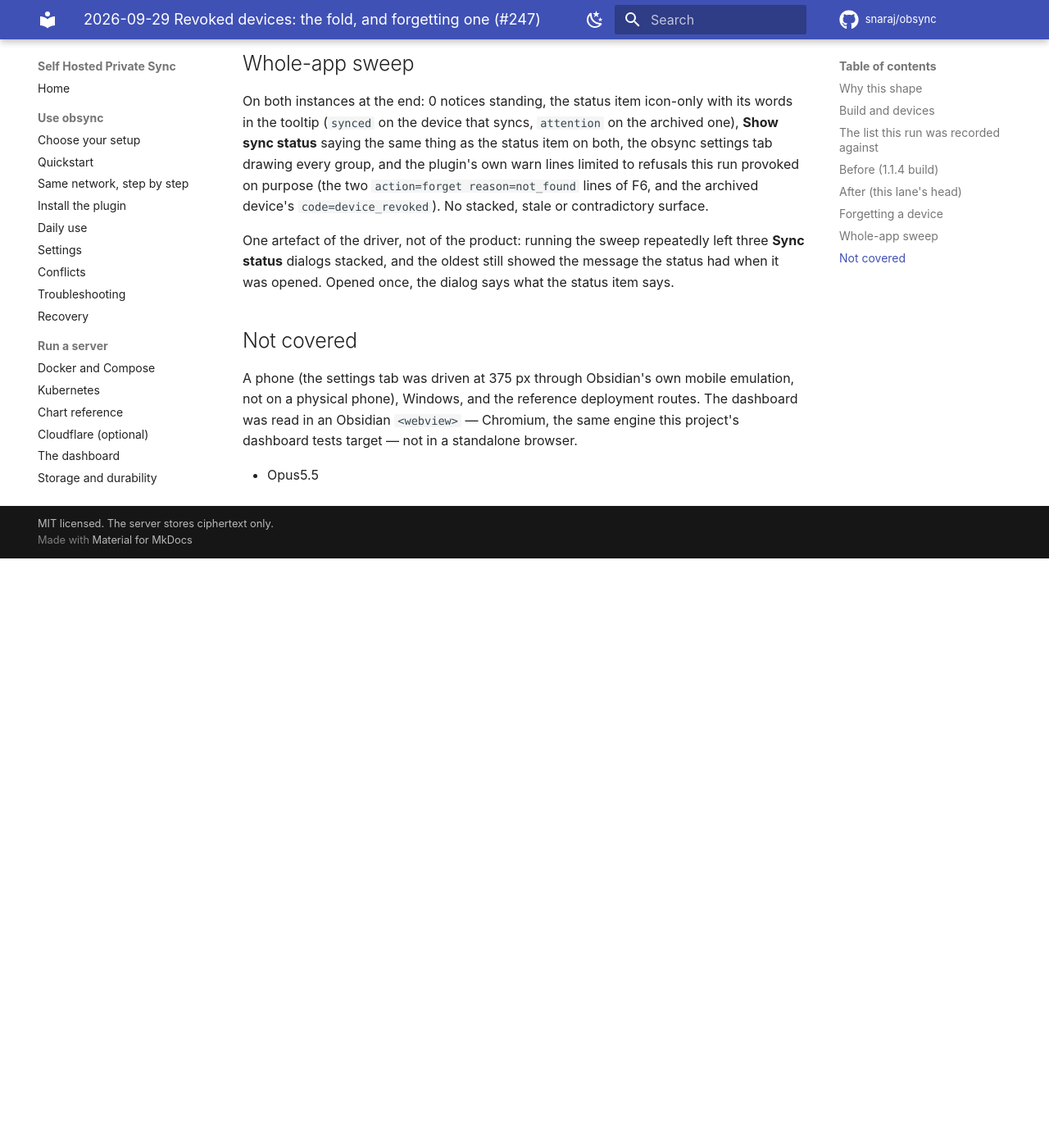
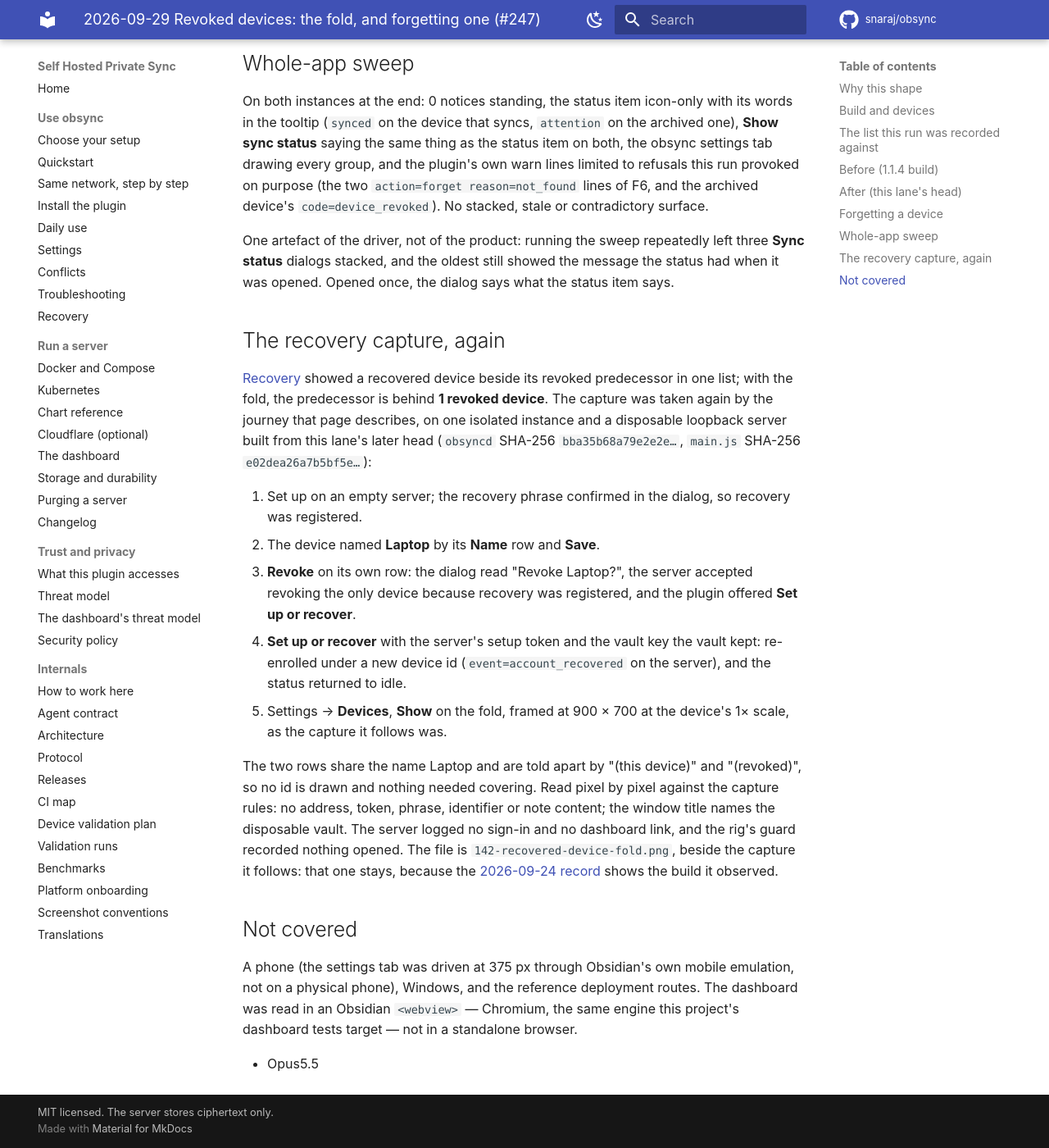
Before and after one commit to snaraj/obsync, an MkDocs documentation site: the page built from docs/validation-runs/2026-09-29-revoked-devices.md, in a window 1280 px wide and 1400 px high, scrolled down 3702 px. Shown: the whole window at 82% size. Built offline with MkDocs 1.6.1 and Material for MkDocs 9.7.7, drawn with Linux system fonts in a browser that asks for light colours; comment, search, counter and statistics services are not loaded; before the commit the page ends 4383 px from its top, so only the background shows below that.

Commit message:
Show the recovered device beside the revoked fold, captured again
`docs/recovery.md` showed a recovered device beside its revoked predecessor
in one list, a capture from before revoked devices were folded (#247); the
page had said so in words since.

The capture was taken again by the journey that page describes, on one
isolated Obsidian instance and a disposable loopback server built from this
branch's head: set up, name the device Laptop, revoke it -- the only device,
allowed because recovery was registered -- then Set up or recover with the
setup token and the vault key the vault kept. Settings → Devices, the fold
opened, 900 × 700 at 1×, as the capture it follows was framed.

It is a new file, `142-recovered-device-fold.png`, beside the old one. The
old one stays: the 2026-09-24 account-recovery record displays it as what
that run observed, and replacing its bytes would change what that record
shows.

Checked against `docs/captures/README.md`: a window capture from a
disposable vault; the two rows share the name Laptop and are told apart by
"(this device)" and "(revoked)", so no device id is drawn; no address,
token, phrase or note content; 91 KB.

Changes:
1. `docs/assets/account-recovery/142-recovered-device-fold.png`.
2. `docs/recovery.md` shows it, says Show opens the fold, and names the
   record of the run that took it.
3. `docs/validation-runs/2026-09-29-revoked-devices.md` gains that run:
   build hashes, the five steps, and the capture rules checked.

+/- accounting: docs +37/-4 (the guide +7/-4, the record +30), and one
PNG of 91 KB. 3 files.

- Opus5.5

```diff
--- a/docs/validation-runs/2026-09-29-revoked-devices.md
+++ b/docs/validation-runs/2026-09-29-revoked-devices.md
@@ -112,6 +112,36 @@
 message the status had when it was opened. Opened once, the dialog says what
 the status item says.
 
+## The recovery capture, again
+
+[Recovery](../recovery.md) showed a recovered device beside its revoked
+predecessor in one list; with the fold, the predecessor is behind **1
+revoked device**. The capture was taken again by the journey that page
+describes, on one isolated instance and a disposable loopback server built
+from this lane's later head (`obsyncd` SHA-256 `bba35b68a79e2e2e…`,
+`main.js` SHA-256 `e02dea26a7b5bf5e…`):
+
+1. Set up on an empty server; the recovery phrase confirmed in the dialog, so
+   recovery was registered.
+2. The device named **Laptop** by its **Name** row and **Save**.
+3. **Revoke** on its own row: the dialog read "Revoke Laptop?", the server
+   accepted revoking the only device because recovery was registered, and
+   the plugin offered **Set up or recover**.
+4. **Set up or recover** with the server's setup token and the vault key the
+   vault kept: re-enrolled under a new device id (`event=account_recovered`
+   on the server), and the status returned to idle.
+5. Settings → **Devices**, **Show** on the fold, framed at 900 × 700 at the
+   device's 1× scale, as the capture it follows was.
+
+The two rows share the name Laptop and are told apart by "(this device)"
+and "(revoked)", so no id is drawn and nothing needed covering. Read pixel by
+pixel against the capture rules: no address, token, phrase, identifier or
+note content; the window title names the disposable vault. The server logged
+no sign-in and no dashboard link, and the rig's guard recorded nothing opened.
+The file is `142-recovered-device-fold.png`, beside the capture it follows:
+that one stays, because the [2026-09-24 record](2026-09-24-account-recovery.md)
+shows the build it observed.
+
 ## Not covered
 
 A phone (the settings tab was driven at 375 px through Obsidian's own mobile
```
Also changed, not shown: docs/recovery.md (+7 -4 lines), docs/assets/account-recovery/142-recovered-device-fold.png (added).
